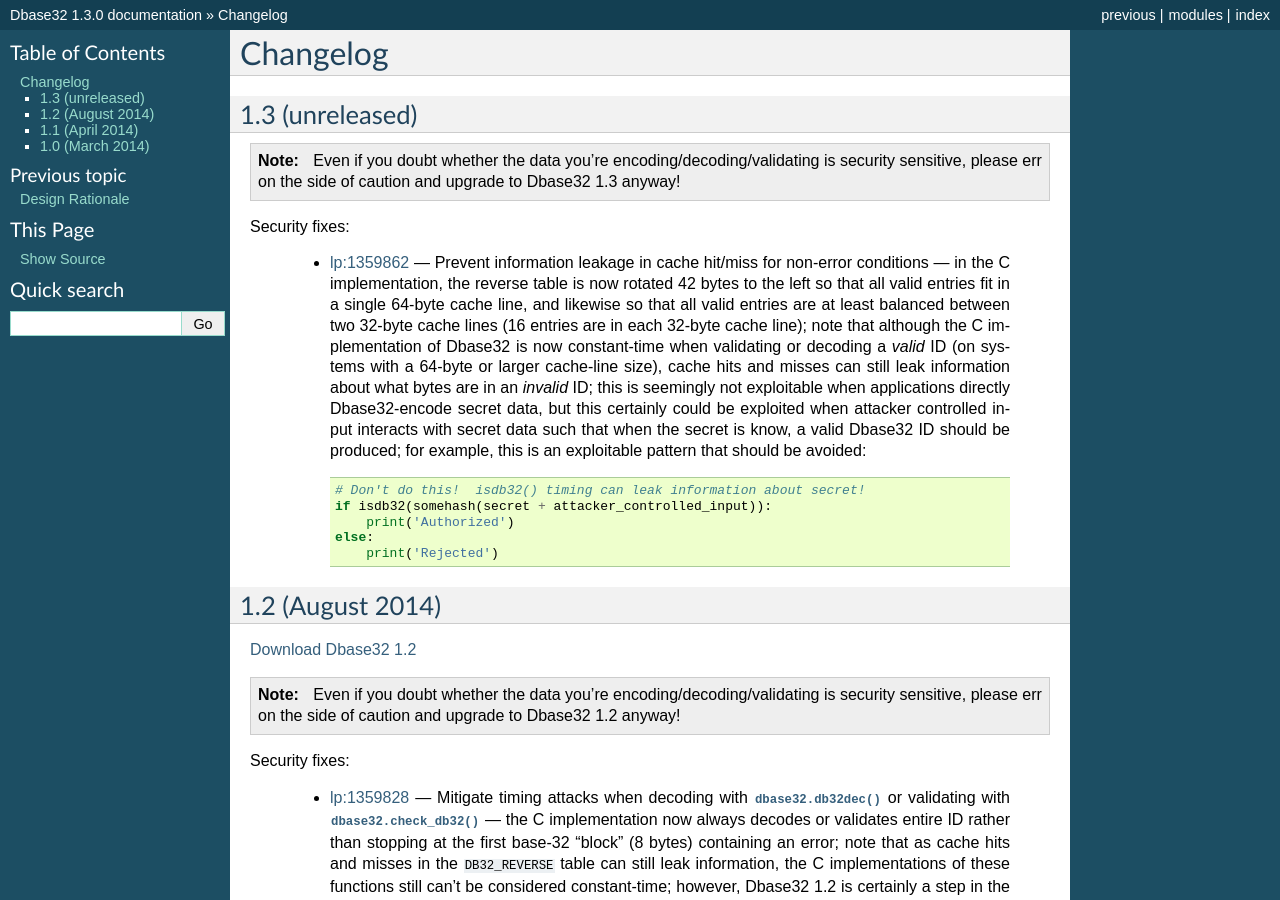
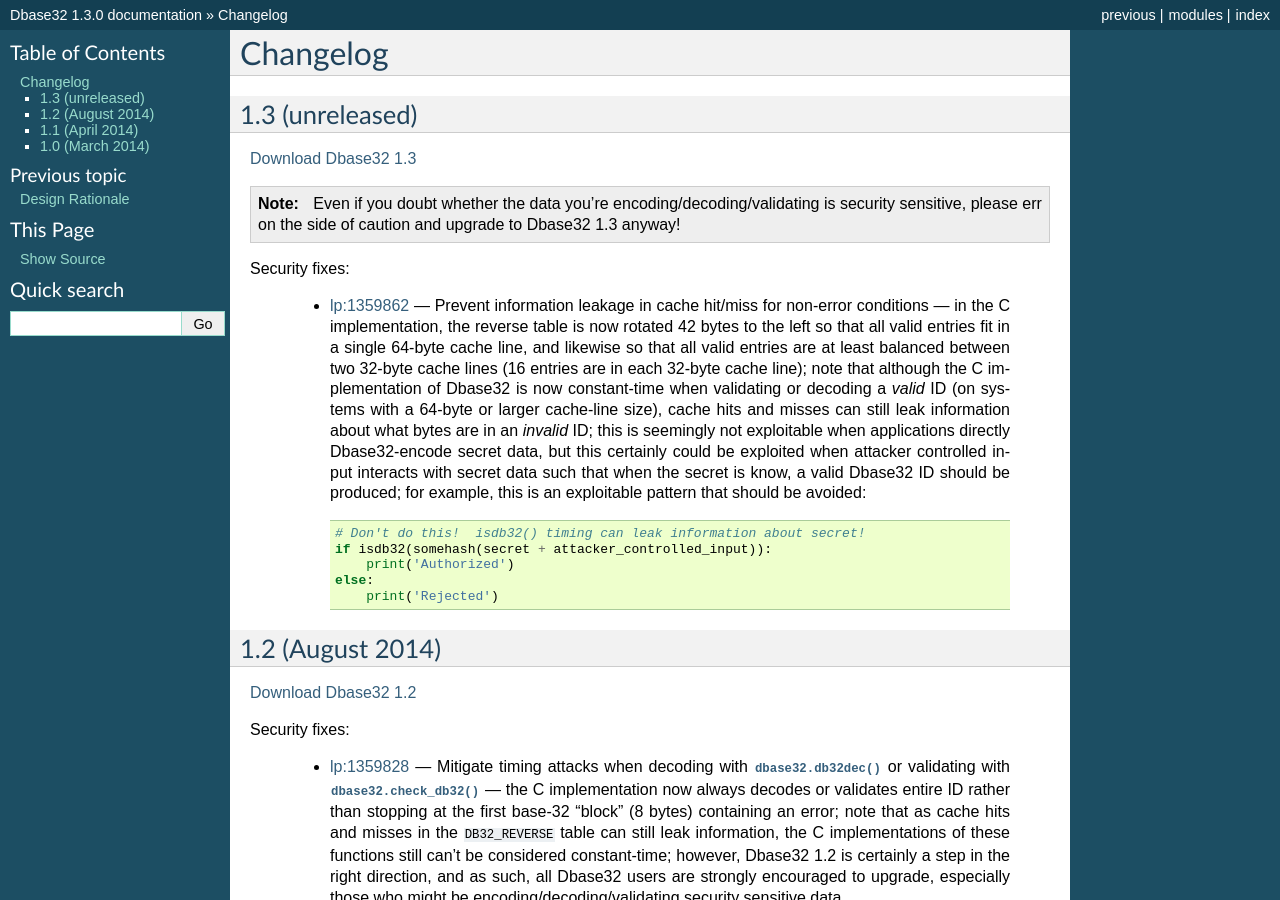
Before and after one commit to json420/dbase32, a Sphinx documentation site: the page built from doc/changelog.rst, in a window 1280 px wide and 900 px high. Built offline with Sphinx 7.4.7, drawn with Linux system fonts in a browser that asks for light colours.

Commit message:
changelog.rst: add download like for Dbase32 1.3

```diff
--- a/doc/changelog.rst
+++ b/doc/changelog.rst
@@ -4,6 +4,8 @@
 
 1.3 (unreleased)
 ----------------
+
+`Download Dbase32 1.3`_
 
 .. note::
 
@@ -40,12 +42,6 @@
 -----------------
 
 `Download Dbase32 1.2`_
-
-.. note::
-
-    Even if you doubt whether the data you're encoding/decoding/validating is
-    security sensitive, please err on the side of caution and upgrade to Dbase32
-    1.2 anyway!
 
 Security fixes:
 
@@ -114,6 +110,7 @@
 
 
 
+.. _`Download Dbase32 1.3`: https://launchpad.net/dbase32/+milestone/1.3
 .. _`Download Dbase32 1.2`: https://launchpad.net/dbase32/+milestone/1.2
 .. _`Download Dbase32 1.1`: https://launchpad.net/dbase32/+milestone/1.1
 .. _`Download Dbase32 1.0`: https://launchpad.net/dbase32/+milestone/1.0
```
